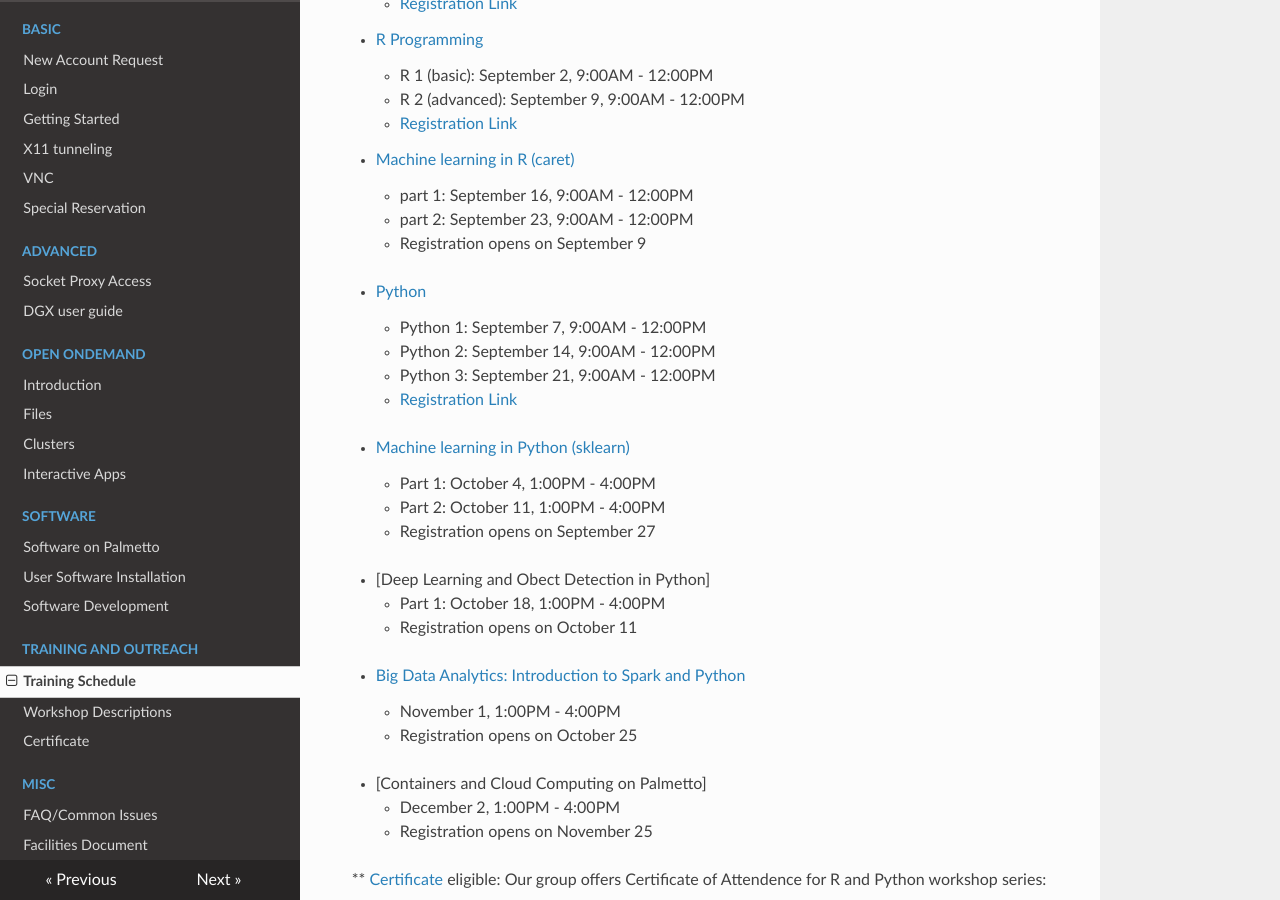
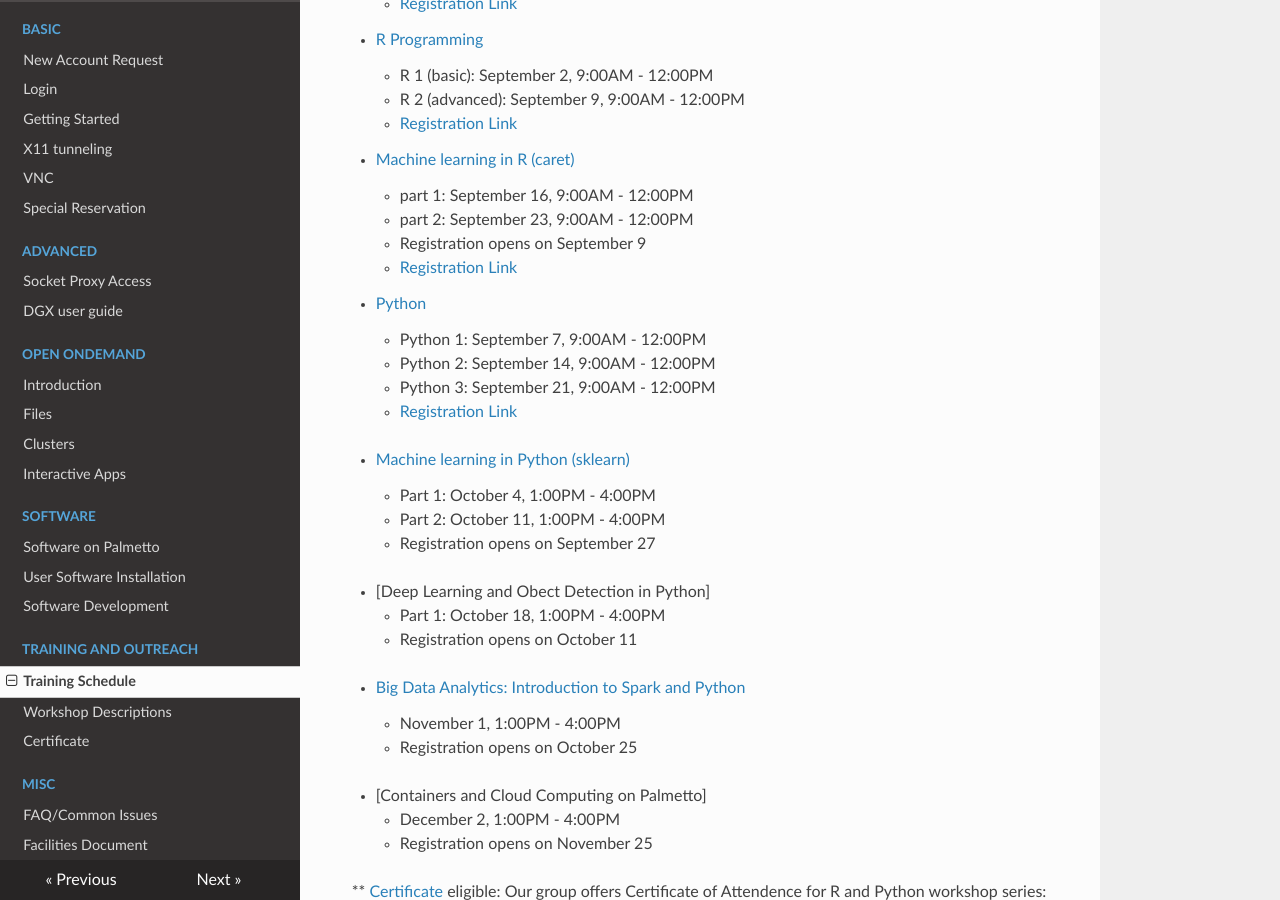
Before and after one commit to clemsonciti/palmetto-documentation, an MkDocs documentation site: the page built from docs/training/schedule.md, in a window 1280 px wide and 900 px high, scrolled down 607 px. Built offline with MkDocs 1.6.1, drawn with Linux system fonts in a browser that asks for light colours; nearby versions of some CDN libraries.

Commit message:
Update schedule.md

```diff
--- a/docs/training/schedule.md
+++ b/docs/training/schedule.md
@@ -28,7 +28,7 @@
     - part 1: September 16, 9:00AM - 12:00PM
     - part 2: September 23, 9:00AM - 12:00PM
     - Registration opens on September 9
-<!---    - [Registration Link](https://forms.gle/tv1zoVeJdAMMQ7rF8) -->
+    - [Registration Link](https://forms.gle/CnMbgsjFUGTCNsnc7)
 
  - [Python](workshop.md#introduction-to-programming-in-python)
     - Python 1: September 7, 9:00AM - 12:00PM
```
